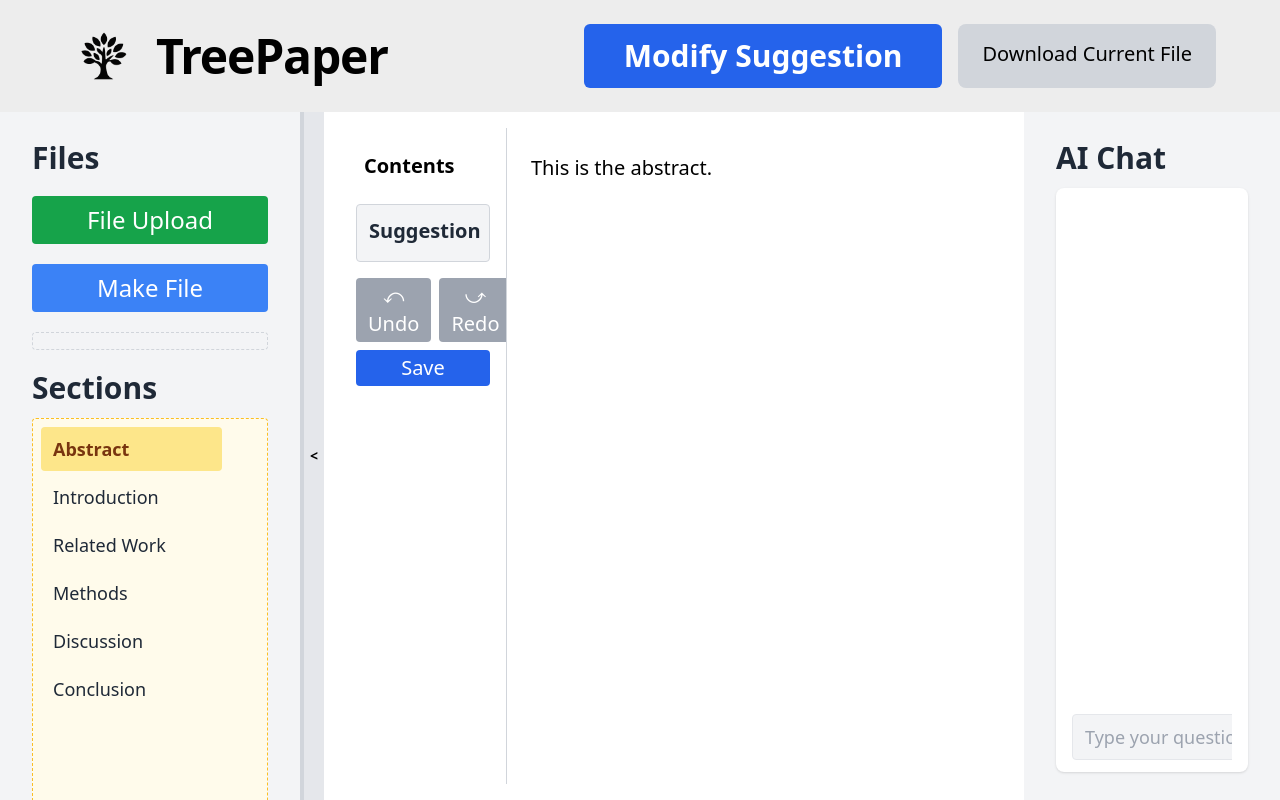
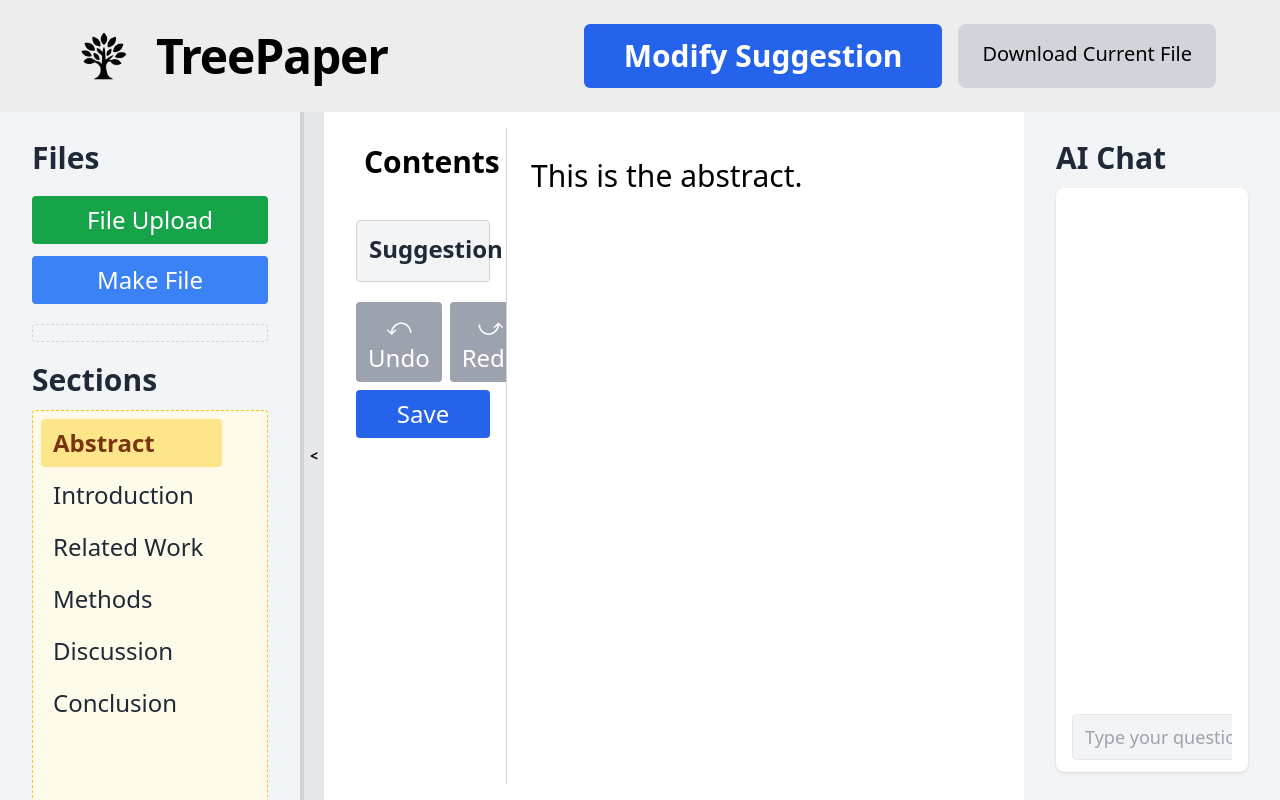
Before and after one commit to Tree-LLM/frontend, a React (Vite) app: page / in a window 1280 px wide. Both pictures are taken after a click on the button "Make File". Built offline with nearby package versions, Linux system fonts and the light colour scheme.

Commit message:
style: 간격 및 글자 크기 수정

```diff
--- a/src/components/ContentsTree.tsx
+++ b/src/components/ContentsTree.tsx
@@ -6,9 +6,9 @@ interface Props {
 
 export default function ContentsTree({ headings, onSelect, selectedId }: Props) {
   return (
-    <div>
-      <h3 className="font-semibold p-2">Contents</h3>
-      <ul>
+    <div className="px-2">
+      <h2 className="font-bold text-2xl md:text-3xl mb-3">Contents</h2>
+      <ul className="text-lg md:text-xl list-none m-0 p-0 space-y-3">
         {headings.map((h) => (
           <li
             key={h.id}
--- a/src/components/FileSidebar.tsx
+++ b/src/components/FileSidebar.tsx
@@ -154,7 +154,7 @@ const FileSidebar: React.FC<FileSidebarProps> = ({
       </div>
 
       {/* 파일 업로드 */}
-      <div className="mb-5">
+      <div className="mb-3">
         <input
           type="file"
           ref={fileInputRef}
@@ -249,7 +249,7 @@ const FileSidebar: React.FC<FileSidebarProps> = ({
             >
               <button
                 onClick={() => onSelectSection?.(file)}
-                className={`flex-1 text-left px-3 py-2 rounded text-lg truncate transition-colors ${
+                className={`flex-1 text-left px-3 py-2 rounded text-xl md:text-2xl truncate transition-colors ${
                   file === selectedSection
                     ? 'bg-amber-200 text-amber-900 font-semibold'
                     : 'hover:bg-gray-200 text-gray-800'
--- a/src/components/Viewer.tsx
+++ b/src/components/Viewer.tsx
@@ -15,23 +15,22 @@ export default function Viewer({ title, content, onSave, onUndo }: Props) {
   const [headings, setHeadings] = useState<HeadingItem[]>([]);
   const [selectedId, setSelectedId] = useState('');
   const editorRef = useRef<HTMLDivElement>(null);
+
+  // undo/redo
   const [history, setHistory] = useState<string[]>([]);
   const [future, setFuture] = useState<string[]>([]);
+
+  // 오른쪽 제안
   const [suggestion, setSuggestion] = useState<string>('');
+
+  // IME 조합 상태/커서
   const isComposing = useRef(false);
   const cursorOffset = useRef<number | null>(null);
 
-  useEffect(() => {
-    setText(content);
-    updateEditorHTML(content);
-    setHistory([]);
-    setFuture([]);
-  }, [content]);
+  // 최초 저장을 제목(파일/섹션명) 단위로 1회만 수행
+  const initiallySavedForTitle = useRef<string | null>(null);
 
-  useEffect(() => {
-    setHeadings(parseHeadings(text));
-  }, [text]);
-
+  // ---------- 유틸: 커서 위치 보존 ----------
   const getCursorOffset = (): number | null => {
     const selection = window.getSelection();
     if (!selection || selection.rangeCount === 0) return null;
@@ -47,12 +46,12 @@ export default function Viewer({ title, content, onSave, onUndo }: Props) {
     if (!selection || !editorRef.current) return;
     let currentOffset = 0;
     for (const node of editorRef.current.childNodes) {
-      const text = node.textContent || '';
-      const nextOffset = currentOffset + text.length;
+      const t = node.textContent || '';
+      const nextOffset = currentOffset + t.length;
       if (offset <= nextOffset) {
         const innerOffset = offset - currentOffset;
         const range = document.createRange();
-        const target = node.firstChild || node;
+        const target = (node as HTMLElement).firstChild || node;
         range.setStart(target, Math.min(innerOffset, target.textContent?.length ?? 0));
         range.collapse(true);
         selection.removeAllRanges();
@@ -63,31 +62,58 @@ export default function Viewer({ title, content, onSave, onUndo }: Props) {
     }
   };
 
-  const updateEditorHTML = (htmlText: string) => {
+  // ---------- 에디터 HTML 갱신 ----------
+  const updateEditorHTML = (plainText: string) => {
     if (!editorRef.current) return;
     const offset = cursorOffset.current;
-    const html = htmlText
+
+    // 줄 단위로 <p> 생성 (스타일은 컨테이너에서 통일)
+    const html = plainText
       .split('\n')
       .map((line, i) => {
         const id = `heading-${i}`;
-        return `<p id="${id}" style="margin: 0; margin-bottom: 0.5rem; min-height: 1.4em;">${line || '<br>'}</p>`;
+        // 빈 줄은 <br>을 넣되, CSS/JS로 표시 안 되게 처리
+        const body = line ? line : '<br>';
+        return `<p id="${id}">${body}</p>`;
       })
       .join('');
+
     editorRef.current.innerHTML = html;
+
+    // 빈 블록 정리(브라우저가 남기는 <p><br></p> 등)
+    cleanupEmptyBlocks();
+
     if (offset !== null) setCursorOffset(offset);
   };
 
+  // ---------- 빈 블록 정리 ----------
+  const cleanupEmptyBlocks = () => {
+    if (!editorRef.current) return;
+    const root = editorRef.current;
+    root.querySelectorAll('p,div').forEach((el) => {
+      const text = (el.textContent || '').replace(/\u200B/g, '').trim();
+      const onlyBr = el.childNodes.length === 1 && el.firstChild?.nodeName === 'BR';
+      if (!text && (onlyBr || !el.innerText.trim())) {
+        el.remove();
+      }
+    });
+  };
+
+  // ---------- 입력 처리 ----------
   const handleInputChange = () => {
-    if (editorRef.current) {
+    if (!editorRef.current) return;
     cursorOffset.current = getCursorOffset();
+
+    cleanupEmptyBlocks();
+
     const newText = Array.from(editorRef.current.children)
       .map((el) => (el as HTMLElement).innerText)
       .join('\n');
+
     if (newText !== text) {
-        setHistory((prev) => [...prev, text]);
+      setHistory((prev) => (prev.length ? [...prev, text] : [text])); // 최초 변경 시 현재 스냅샷을 넣어 undo 가능
       setFuture([]);
       setText(newText);
-      }
     }
   };
 
@@ -101,6 +127,27 @@ export default function Viewer({ title, content, onSave, onUndo }: Props) {
     updateEditorHTML(text);
   };
 
+  // ---------- 헤딩 파싱 ----------
+  useEffect(() => {
+    setHeadings(parseHeadings(text));
+  }, [text]);
+
+  // ---------- content/title 바뀔 때: 에디터 갱신 + 최초 자동 저장 ----------
+  useEffect(() => {
+    setText(content);
+    updateEditorHTML(content);
+    setHistory([content]); // 초기 스냅샷 1개 넣어둠(→ 즉시 Undo 가능)
+    setFuture([]);
+
+    // 제목(파일/섹션) 기준으로 최초 1회 자동 저장
+    if (initiallySavedForTitle.current !== title) {
+      onSave(content); // ✅ 업로드/선택 직후 자동 저장 1회
+      initiallySavedForTitle.current = title;
+    }
+    // eslint-disable-next-line react-hooks/exhaustive-deps
+  }, [content, title]);
+
+  // ---------- 목차에서 섹션 선택 ----------
   const handleSelectHeading = (id: string) => {
     setSelectedId(id);
     const el = document.getElementById(id);
@@ -116,7 +163,7 @@ export default function Viewer({ title, content, onSave, onUndo }: Props) {
       }
     }
 
-    const mockSuggestions: { [key: string]: string } = {
+    const mockSuggestions: Record<string, string> = {
       'heading-0': '이 문단은 배경 설명이 부족하므로 연구 동기를 보완하세요.',
       'heading-1': '이 문단은 중복된 정보가 있습니다. 간결하게 정리해보세요.',
       'heading-2': '이 문단은 핵심 메시지가 불명확하니 마지막 문장을 강조하세요.',
@@ -124,7 +171,9 @@ export default function Viewer({ title, content, onSave, onUndo }: Props) {
     setSuggestion(mockSuggestions[id] || 'No suggestions');
   };
 
+  // ---------- Undo/Redo ----------
   const handleUndo = () => {
+    // history = [초기스냅샷, ...변경들]
     if (history.length <= 1) return;
     const previous = history[history.length - 2];
     setHistory((prev) => prev.slice(0, -1));
@@ -149,39 +198,49 @@ export default function Viewer({ title, content, onSave, onUndo }: Props) {
 
   return (
     <div className="flex h-full">
-      <div className="text-xl w-1/4 border-r border-gray-300 p-4 overflow-y-auto">
+      {/* 좌측: 목차/버튼/제안 */}
+      <div
+      className="
+        text-2xl w-1/4 border-r border-gray-300 p-4 overflow-y-auto
+        [&_ul]:space-y-2
+        [&_li]:py-1
+        [&_li]:leading-7
+        [&_li>*]:block
+      "
+    >
         <ContentsTree
           headings={headings}
           onSelect={handleSelectHeading}
           selectedId={selectedId}
         />
-        <div className="mt-4 p-3 bg-gray-100 rounded border border-gray-300 text-m text-gray-800">
+        <div className="mt-10 p-3 bg-gray-100 rounded border border-gray-300 text-m text-gray-800">
           <div className="font-semibold mb-1">Suggestion</div>
           <div>{suggestion}</div>
         </div>
-        <div className="mt-4 flex space-x-2">
+        <div className="mt-5 flex space-x-2">
           <button
             onClick={handleUndo}
-            className="flex-1 bg-gray-400 text-white px-3 py-1 rounded hover:bg-gray-500"
+            className="flex-1 bg-gray-400 text-white px-3 py-2 rounded hover:bg-gray-500"
           >
             ⤺ Undo
           </button>
           <button
             onClick={handleRedo}
-            className="flex-1 bg-gray-400 text-white px-3 py-1 rounded hover:bg-gray-500"
+            className="flex-1 bg-gray-400 text-white px-3 py-2 rounded hover:bg-gray-500"
           >
             ⤻ Redo
           </button>
         </div>
         <button
           onClick={handleSave}
-          className="w-full mt-2 bg-blue-600 text-white px-3 py-1 rounded hover:bg-blue-700"
+          className="w-full mt-2 bg-blue-600 text-white px-3 py-2 rounded hover:bg-blue-700"
         >
           Save
         </button>
       </div>
 
-      <div className="w-3/4 text-xl">
+      {/* 우측: 에디터 */}
+      <div className="w-3/4 text-3xl">
         <div
           ref={editorRef}
           contentEditable
@@ -189,7 +248,15 @@ export default function Viewer({ title, content, onSave, onUndo }: Props) {
           onInput={handleInputChange}
           onCompositionStart={handleCompositionStart}
           onCompositionEnd={handleCompositionEnd}
-          className="p-6 h-full overflow-y-auto outline-none"
+          className="
+            p-6 h-full overflow-y-auto outline-none
+            /* 문단 간 간격은 space-y로 통일, 각 p의 margin은 0 */
+            space-y-3
+            [&>p]:m-0
+            /* 완전히 빈 p 또는 <br>만 있는 p는 표시하지 않음 */
+            [&>p:empty]:hidden
+            [&>p:has(>br:only-child)]:hidden
+          "
           style={{ lineHeight: '1.6', whiteSpace: 'normal' }}
         />
       </div>
```
Lines whose indentation alone changed are shown as unchanged.
